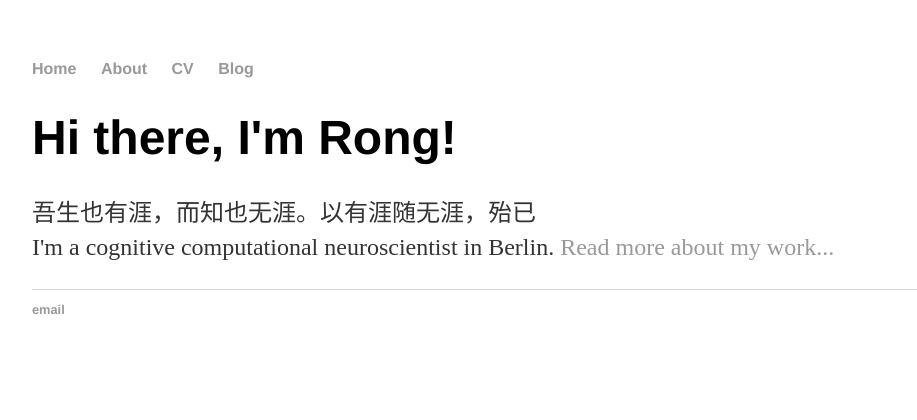
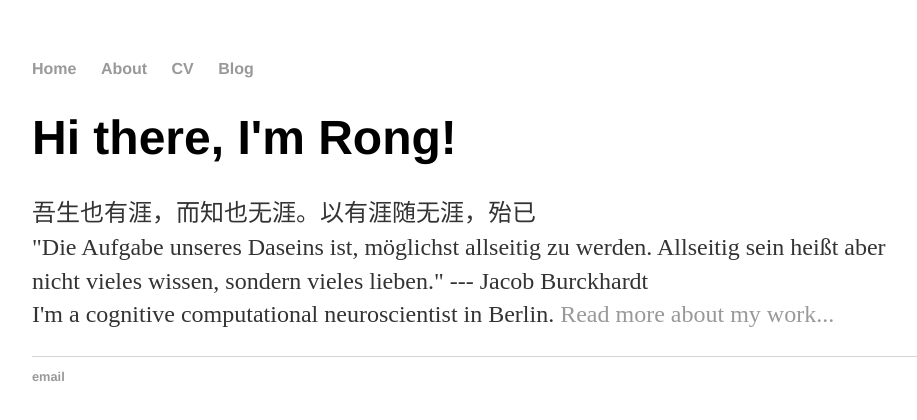
Before and after one commit to RongRG/shipggr.github.io, a Jekyll site: the page built from index.html, in a window 1280 px wide. Shown: the top 420 px of the page, without its empty margins (160-1077 px from the left). Built offline with Jekyll 4.4.1, drawn with Linux system fonts in a browser that asks for light colours.

Commit message:
Update index.html

```diff
--- a/index.html
+++ b/index.html
@@ -5,6 +5,7 @@ title: Rong Guo
 <div class="blurb">
 	<h1>Hi there, I'm Rong!</h1>
 	<p>吾生也有涯，而知也无涯。以有涯随无涯，殆已  <br>
+	   "Die Aufgabe unseres Daseins ist, möglichst allseitig zu werden. Allseitig sein heißt aber nicht vieles wissen, sondern vieles lieben." --- Jacob Burckhardt <br>
 	   I'm a cognitive computational neuroscientist in Berlin. <a href="/about">Read more about my work...</a></p>
 	</a></p>
 </div><!-- /.blurb -->
```
